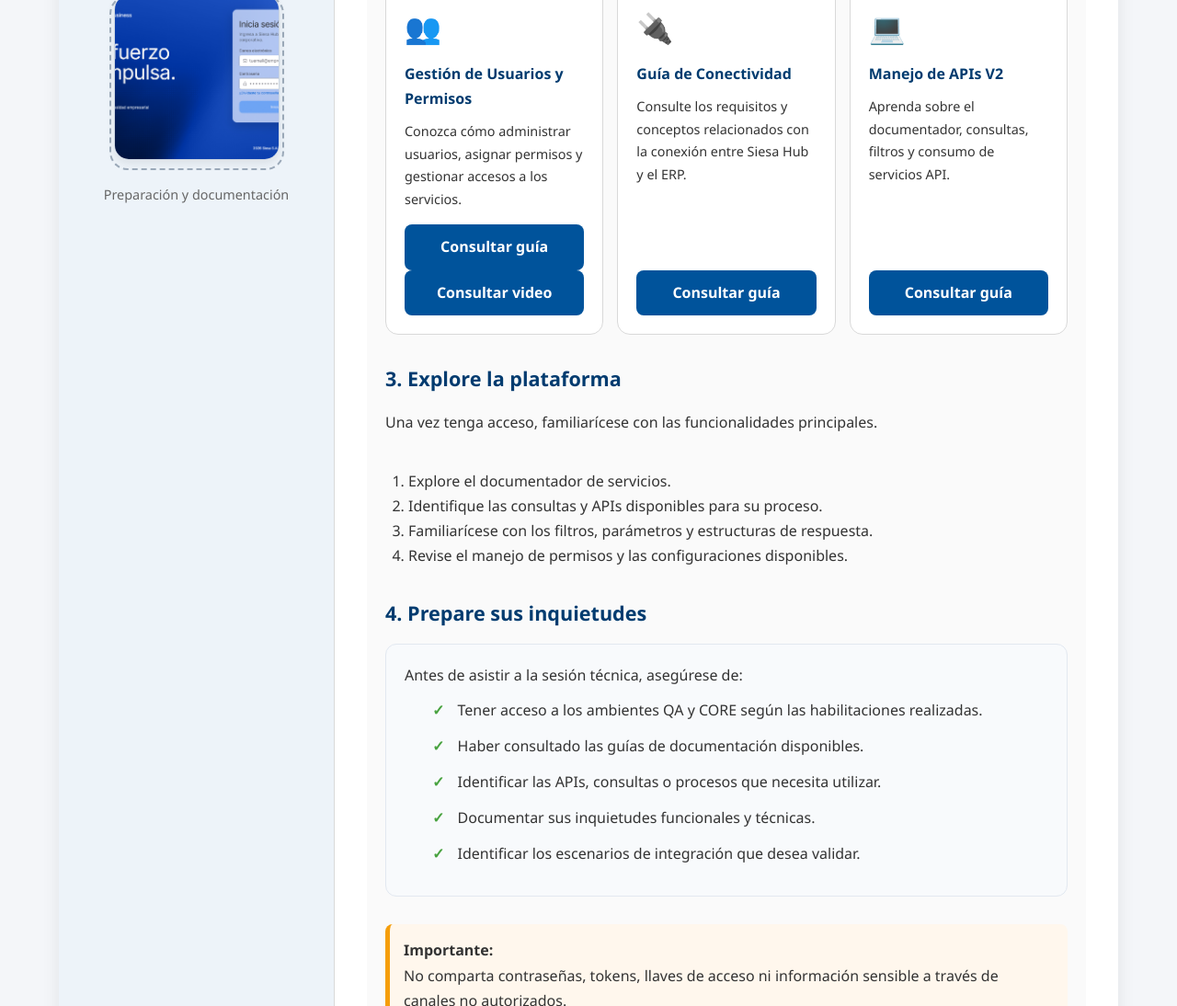
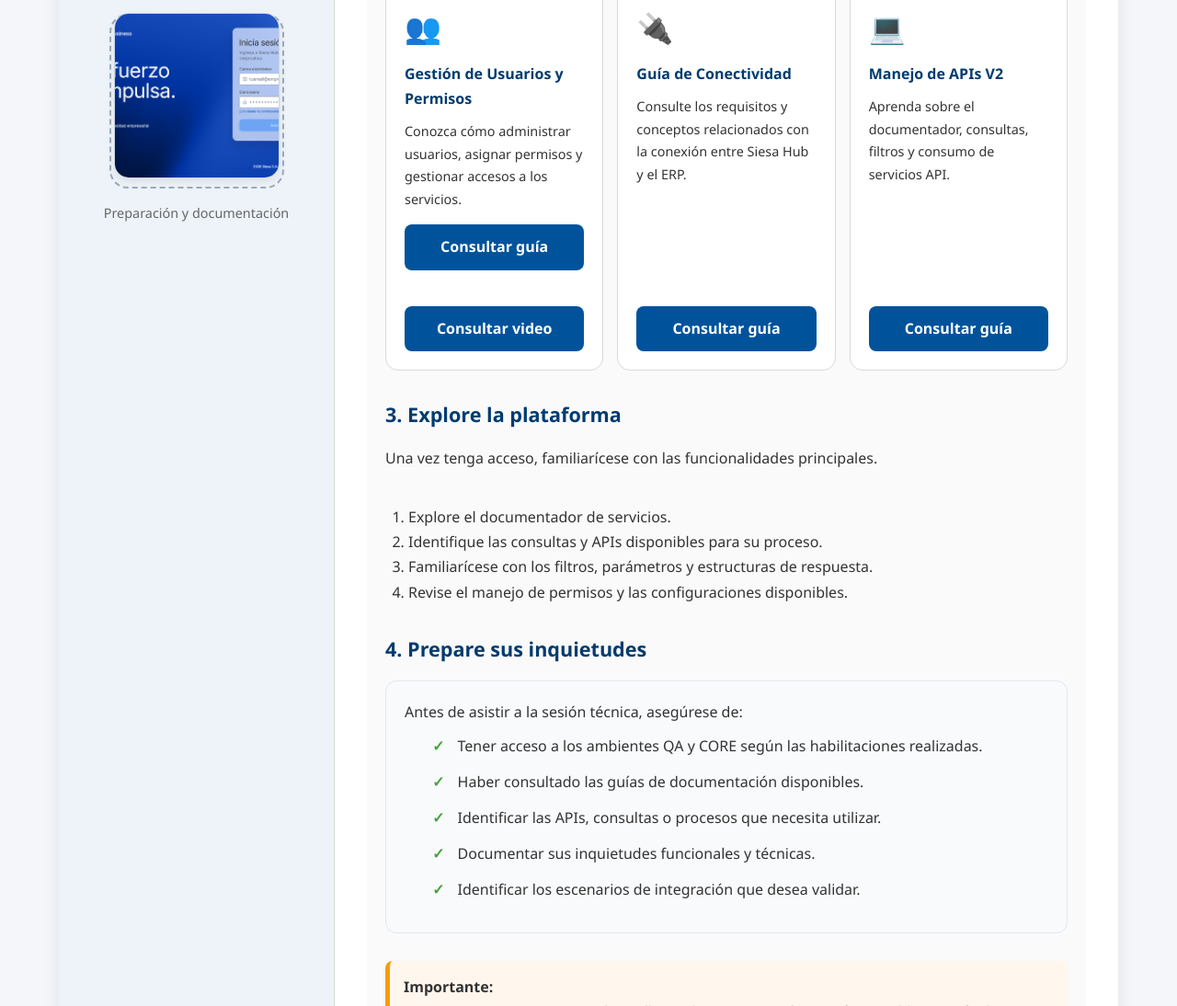
Before and after one commit to ISSergioCarvajal/SiesaHubEntrenamiento, a plain HTML site: page index.html in a window 1280 px wide. Shown: the part 4537-5631 px from the top of the page at 92% size. Drawn offline with Linux system fonts and the light colour scheme.

Commit message:
Add margin to video link button in index.html

```diff
--- a/index.html
+++ b/index.html
@@ -1194,9 +1194,9 @@ La plataforma queda configurada, conectada al ERP y lista para que el cliente in
                            class="paso4-boton">
                             Consultar guía
                         </a>
-
+<br />
                        <a href="https://youtu.be/2JhEpjymPiw"
-                           class="paso4-boton">
+                           class="paso4-boton" style="margin-top: 12px;">
                             Consultar video
                         </a>
 
```
